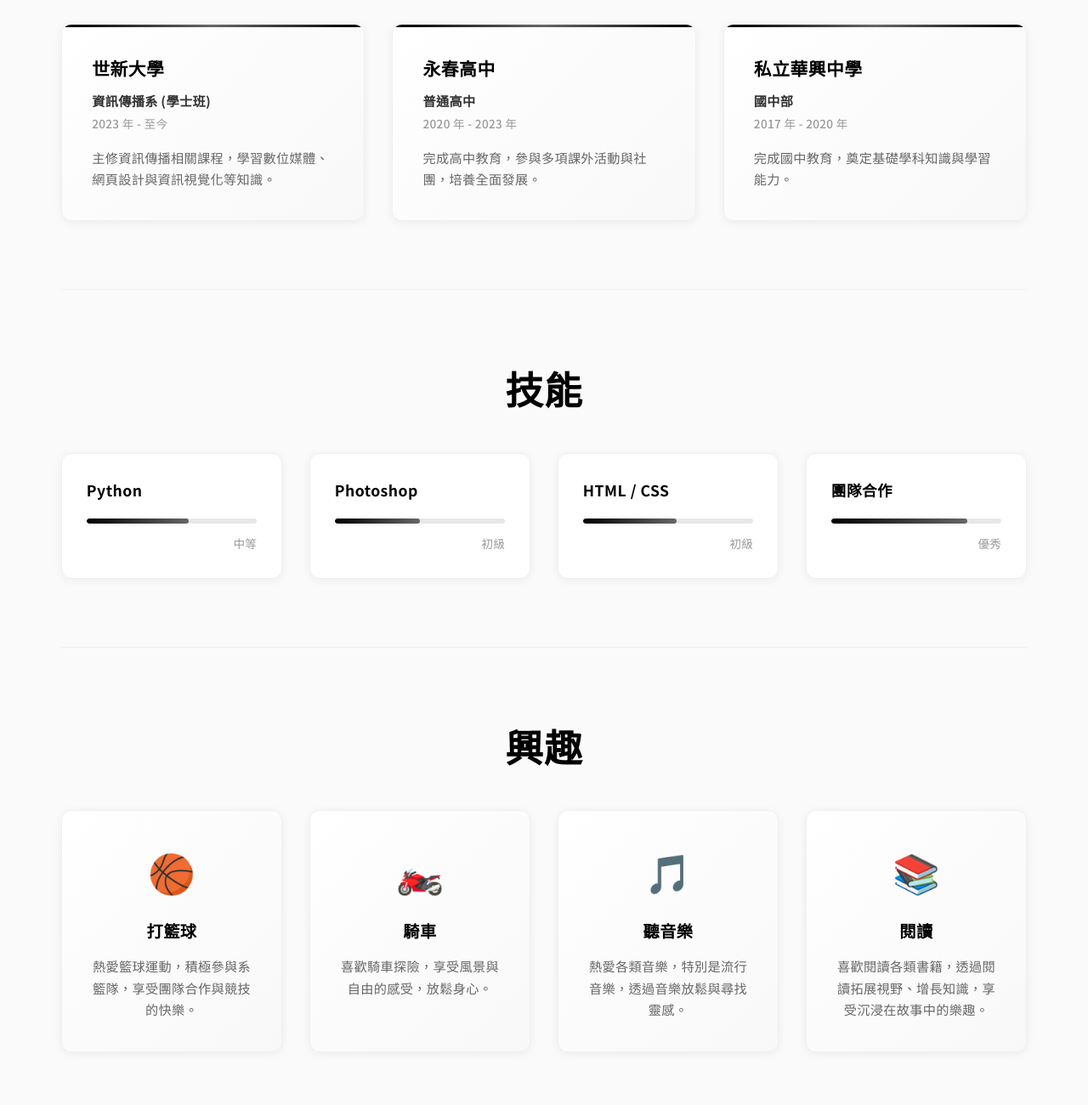
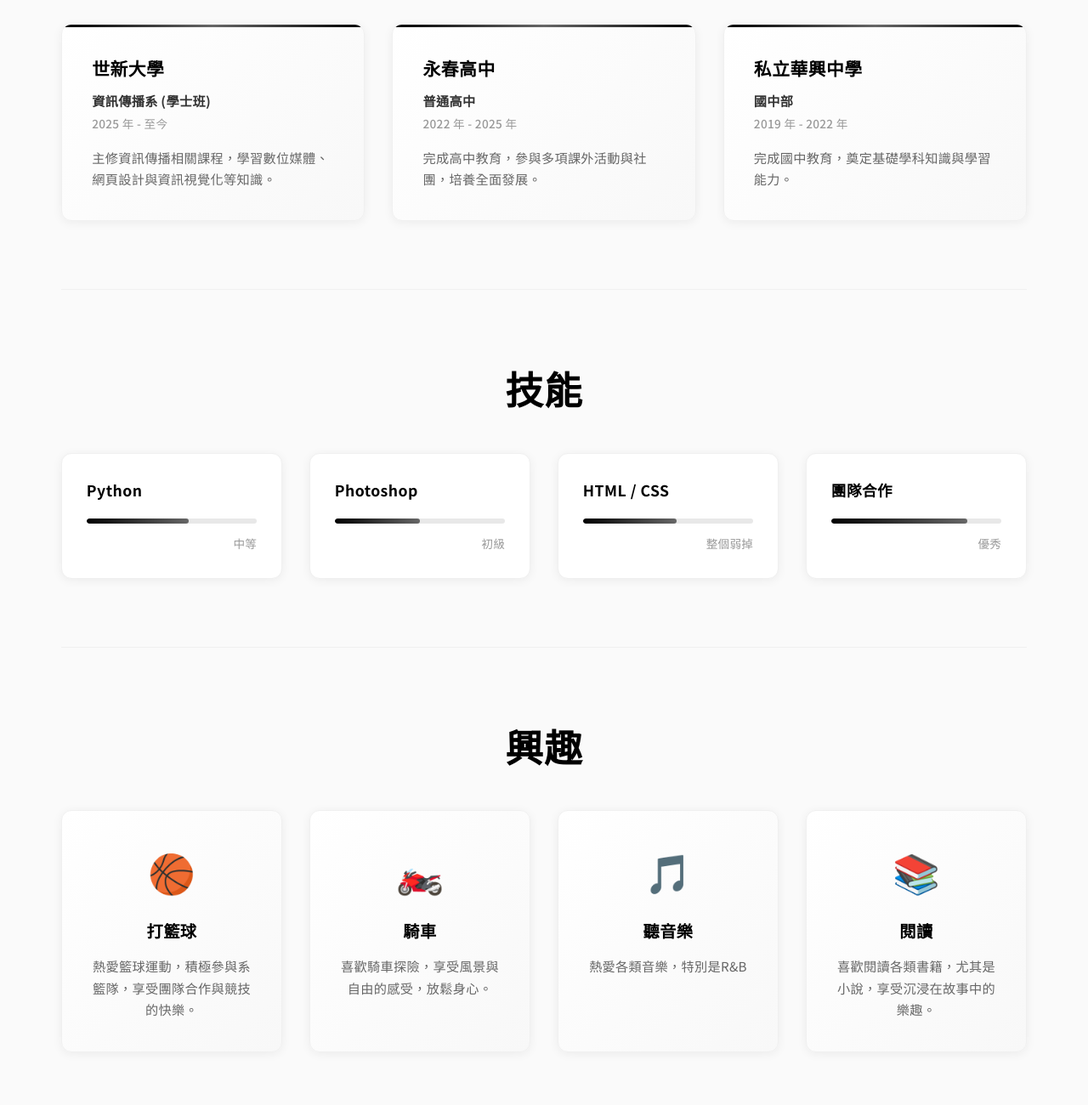
Before and after one commit to jconony2/jconony2.github.io, a plain HTML site: page index.html in a window 1280 px wide. Shown: the part 1680-2980 px from the top of the page at 85% size. Drawn offline with Linux system fonts and the light colour scheme.

Commit message:
Update index.html
第二次修改

```diff
--- a/index.html
+++ b/index.html
@@ -80,19 +80,19 @@
                 <div class="education-card">
                     <h3>世新大學</h3>
                     <p class="degree">資訊傳播系 (學士班)</p>
-                    <p class="duration">2023 年 - 至今</p>
+                    <p class="duration">2025 年 - 至今</p>
                     <p class="description">主修資訊傳播相關課程，學習數位媒體、網頁設計與資訊視覺化等知識。</p>
                 </div>
                 <div class="education-card">
                     <h3>永春高中</h3>
                     <p class="degree">普通高中</p>
-                    <p class="duration">2020 年 - 2023 年</p>
+                    <p class="duration">2022 年 - 2025 年</p>
                     <p class="description">完成高中教育，參與多項課外活動與社團，培養全面發展。</p>
                 </div>
                 <div class="education-card">
                     <h3>私立華興中學</h3>
                     <p class="degree">國中部</p>
-                    <p class="duration">2017 年 - 2020 年</p>
+                    <p class="duration">2019 年 - 2022 年</p>
                     <p class="description">完成國中教育，奠定基礎學科知識與學習能力。</p>
                 </div>
             </div>
@@ -120,7 +120,7 @@
                     <div class="skill-bar">
                         <div class="skill-progress" style="width: 55%;"></div>
                     </div>
-                    <p class="skill-level">初級</p>
+                    <p class="skill-level">整個弱掉</p>
                 </div>
                 <div class="skill-item">
                     <h3>團隊合作</h3>
@@ -148,12 +148,12 @@
                 <div class="interest-card">
                     <div class="interest-icon">🎵</div>
                     <h3>聽音樂</h3>
-                    <p>熱愛各類音樂，特別是流行音樂，透過音樂放鬆與尋找靈感。</p>
+                    <p>熱愛各類音樂，特別是R&B</p>
                 </div>
                 <div class="interest-card">
                     <div class="interest-icon">📚</div>
                     <h3>閱讀</h3>
-                    <p>喜歡閱讀各類書籍，透過閱讀拓展視野、增長知識，享受沉浸在故事中的樂趣。</p>
+                    <p>喜歡閱讀各類書籍，尤其是小說，享受沉浸在故事中的樂趣。</p>
                 </div>
             </div>
         </section>
@@ -174,7 +174,7 @@
                         <img src="portfolio2.jpg" alt="合唱團聖誕表演">
                     </div>
                     <h3>合唱團聖誕表演</h3>
-                    <p>國中合唱團聖誕表演，演唱阿拉丁的主題曲。透過合唱團的訓練，我學會了與他人協調配合，展現藝術表現力。</p>
+                    <p>國中合唱團聖誕表演，演唱阿拉丁的主題曲。透過合唱團的訓練，我學會了與他人協調配合。</p>
                     <a href="#" class="portfolio-link">查看作品</a>
                 </div>
                 <div class="portfolio-card">
@@ -182,7 +182,7 @@
                         <img src="portfolio3.jpg" alt="聖誕班級表演">
                     </div>
                     <h3>聖誕班級表演</h3>
-                    <p>國中聖誕晚會班級表演，與班級同學一起參與聖誕歌曲比賽。這次經驗讓我體驗到班級凝聚力與集體創意的力量。</p>
+                    <p>國中聖誕晚會班級表演，與班級同學一起參與聖誕歌曲比賽。這次經驗讓我體驗到班級凝聚力，雖然有些動作看起來很智障。</p>
                     <a href="#" class="portfolio-link">查看作品</a>
                 </div>
             </div>
@@ -193,12 +193,13 @@
             <p>歡迎透過以下方式與我聯絡：</p>
             <div class="contact-info">
                 <p><strong>電子信箱：</strong> <a href="mailto:joeycheng96@gmail.com">joeycheng96@gmail.com</a></p>
+                <p><strong>手機號碼：</strong> <a href="mailto:0908952091">0908952091</a></p>
             </div>
         </section>
     </div>
 
     <footer class="footer">
-        <p>&copy; 2024 鄭喬逸 (Joey Cheng). 保留所有權利。</p>
+        <p>&copy; 2026 鄭喬逸 (Joey Cheng). 保留所有權利。</p>
     </footer>
 </body>
 </html>
```
